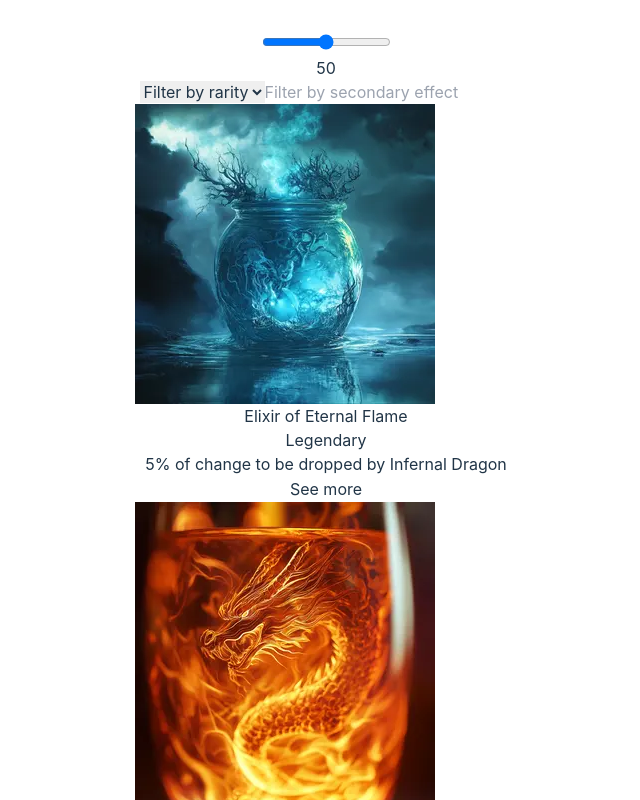
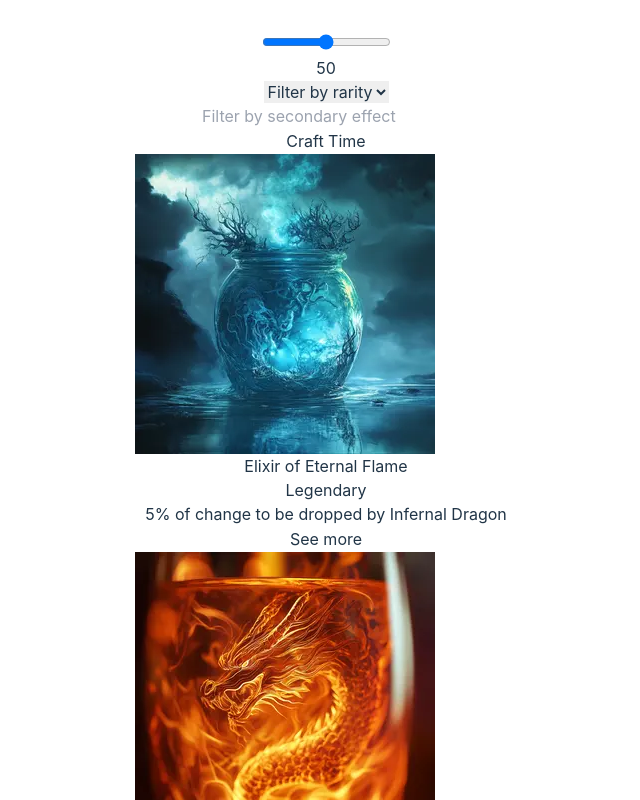
Before and after one commit to izeta8/julen-izeta-intcli2425, a React (Vite) app: page / in a window 1280 px wide. Shown: the top 800 px of the page, without its empty margins (314-954 px from the left). Built offline with nearby package versions, Linux system fonts and the light colour scheme.

Commit message:
Implement crafting time button.

```diff
--- a/src/App.tsx
+++ b/src/App.tsx
@@ -7,7 +7,7 @@ import EffectFilter from './components/EffectFilter'
 import LevelFilter from './components/LevelFilter'
 import { findPotionByEffect, filterByLevelRequirement, getPotionsByRarity } from './helpers/potionHelpers'
 import RarityFilter from './components/RarityFilter'
-
+import CraftTimeButton from './components/CraftTimeButton'
 
 function App() {
 
@@ -16,21 +16,15 @@ function App() {
   const [levelValue, setLevelValue] = useState<number>(50);
   const [raritySelection, setRaritySelection] = useState<string|undefined>(undefined);
   const [secondaryEffectText, setSecondaryEffectText] = useState<string|undefined>(undefined);
+  const [craftTime, setCraftTime] = useState<string|undefined>(undefined);
 
   useEffect(() => {
     handleFilter();
   }, [secondaryEffectText, levelValue, raritySelection]);
 
-  useEffect(() => {
-    console.log(raritySelection);
-  }, [raritySelection]);
-
-  // const handleClear = () => {
-  //   setDisplayedPotions(potions);
-  // }
-
   const handleFilter = () => {
 
+    const displayedAmount = displayedPotions.length;
     let filteredPotions = potions;
 
     // Filter by level slider.
@@ -48,31 +42,45 @@ function App() {
       filteredPotions = findPotionByEffect(filteredPotions, secondaryEffectText);
     }
 
-
+    // If any filter changes
+    if (filteredPotions.length !== displayedAmount) {
+      setCraftTime(undefined);
+    }
 
     setDisplayedPotions(filteredPotions);
   }
 
 
-
-
   return (
       <>
-        <div className={`bg-gray-900 border-2 border-[#cda882] mb-3 p-3 gap-3 flex`}>
+        <div className={`bg-gray-900 border-2 border-[#cda882] mb-3 p-3 gap-3 grid grid-cols-4`}>
 
+          <div>
             <LevelFilter
               inputValue={levelValue}
               setLevelValue={setLevelValue}
             />
+          </div>
 
+          <div>
             <RarityFilter
               setRaritySelection={setRaritySelection}
             />
+          </div>
 
-
+          <div>
             <EffectFilter
               setSecondaryEffectText={setSecondaryEffectText}
             />
+          </div>
+
+          <div>
+            <CraftTimeButton
+              craftTime={craftTime}
+              setCraftTime={setCraftTime}
+              potions={displayedPotions}
+            />
+          </div>
 
 
         </div>
--- /dev/null
+++ b/src/components/CraftTimeButton.tsx
@@ -0,0 +1,31 @@
+
+import Button from "./Button";
+import { calculateCraftingTime } from "../helpers/potionHelpers";
+import { Potion } from "../types/Potion";
+
+interface CraftTimeButtonProps {
+  craftTime: string|undefined;
+  setCraftTime: Function;
+  potions: Potion[];
+}
+
+const CraftTimeButton: React.FC<CraftTimeButtonProps> = ({craftTime, setCraftTime, potions}) => {
+
+  const handleCraftTime = () => {
+    const craftingTime = calculateCraftingTime(potions);
+    setCraftTime(`${craftingTime} minutes`);
+  }
+
+  return (
+    <>
+      <Button
+        label="Craft Time"
+        onClick={handleCraftTime}
+      />
+      {craftTime && (<p>{craftTime}</p>)}
+    </>
+  )
+
+}
+
+export default CraftTimeButton;
```
Lines whose indentation alone changed are shown as unchanged.
